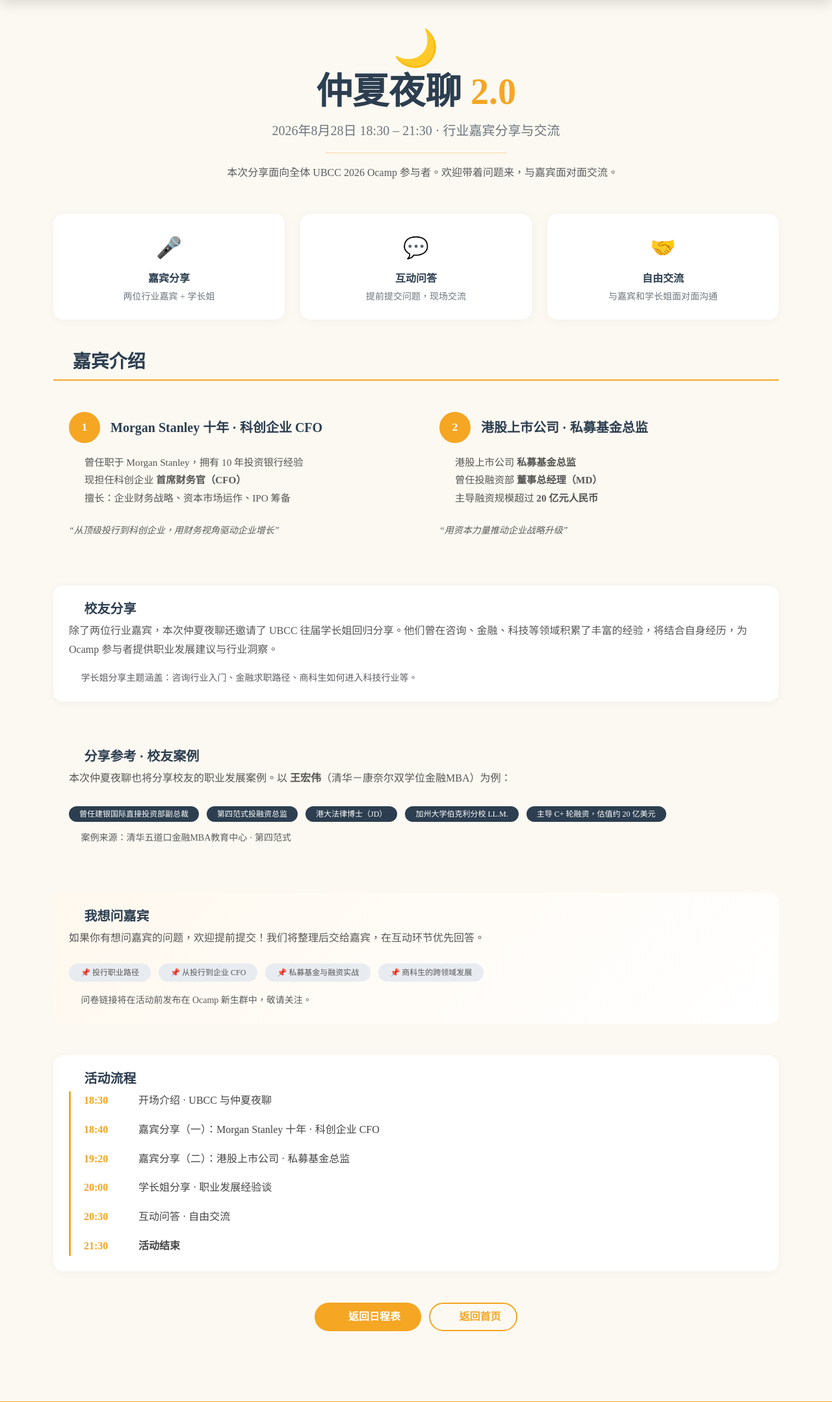
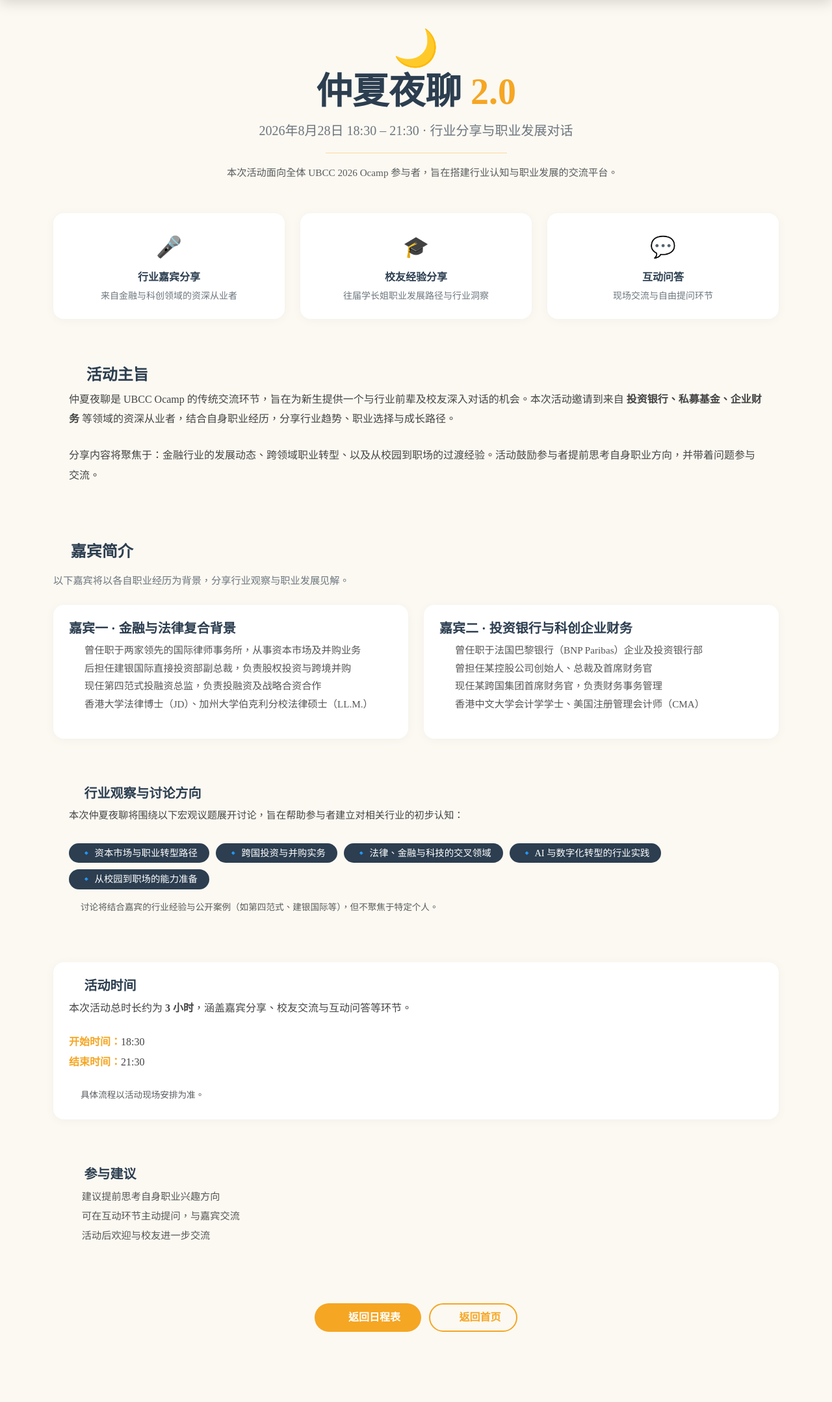
Before and after one commit to Destiny-maker520/UBCC, a Flask app: page /summer-chat in a window 1280 px wide. Shown: the part 83-2241 px from the top of the page at 65% size. Run offline with Flask 3, Linux system fonts and the light colour scheme.

Commit message:
Complete summer chat page with accurate guest info and simplified schedule

```diff
--- a/app/templates/summer_chat.html
+++ b/app/templates/summer_chat.html
@@ -2,17 +2,17 @@
 {% block content %}
 
 <div class="container py-5">
-    <!-- 页面头部 -->
+    <!-- ===== 页面头部 ===== -->
     <div class="text-center mb-5">
         <div style="font-size: 3.5rem; line-height: 1.2; color: var(--ubcc-dark);">🌙</div>
         <h1 class="display-4 fw-bold" style="color: var(--ubcc-dark);">
             仲夏夜聊 <span style="color: var(--ubcc-orange);">2.0</span>
         </h1>
-        <p class="fs-5 text-secondary mt-2">2026年8月28日 18:30 – 21:30 · 行业嘉宾分享与交流</p>
+        <p class="fs-5 text-secondary mt-2">2026年8月28日 18:30 – 21:30 · 行业分享与职业发展对话</p>
         <hr class="w-25 mx-auto" style="border-color: var(--ubcc-orange); opacity: 0.4;">
-        <p class="text-muted" style="max-width: 700px; margin: 0 auto; font-size: 1rem;">
+        <p class="text-muted" style="max-width: 700px; margin: 0 auto; font-size: 0.95rem;">
             <i class="fas fa-info-circle text-ubcc me-1"></i>
-            本次分享面向全体 UBCC 2026 Ocamp 参与者。欢迎带着问题来，与嘉宾面对面交流。
+            本次活动面向全体 UBCC 2026 Ocamp 参与者，旨在搭建行业认知与职业发展的交流平台。
         </p>
     </div>
 
@@ -21,148 +21,121 @@
         <div class="col-md-4">
             <div class="card border-0 rounded-4 p-4 text-center h-100" style="background: #ffffff; box-shadow: 0 2px 16px rgba(0,0,0,0.04); border-top: 4px solid var(--ubcc-orange);">
                 <div style="font-size: 2rem; margin-bottom: 0.5rem;">🎤</div>
-                <h6 class="fw-bold" style="color: var(--ubcc-dark);">嘉宾分享</h6>
-                <p class="text-secondary small" style="line-height: 1.6; margin-bottom: 0;">两位行业嘉宾 + 学长姐</p>
+                <h6 class="fw-bold" style="color: var(--ubcc-dark);">行业嘉宾分享</h6>
+                <p class="text-secondary small" style="line-height: 1.6; margin-bottom: 0;">来自金融与科创领域的资深从业者</p>
+            </div>
+        </div>
+        <div class="col-md-4">
+            <div class="card border-0 rounded-4 p-4 text-center h-100" style="background: #ffffff; box-shadow: 0 2px 16px rgba(0,0,0,0.04); border-top: 4px solid var(--ubcc-orange);">
+                <div style="font-size: 2rem; margin-bottom: 0.5rem;">🎓</div>
+                <h6 class="fw-bold" style="color: var(--ubcc-dark);">校友经验分享</h6>
+                <p class="text-secondary small" style="line-height: 1.6; margin-bottom: 0;">往届学长姐职业发展路径与行业洞察</p>
             </div>
         </div>
         <div class="col-md-4">
             <div class="card border-0 rounded-4 p-4 text-center h-100" style="background: #ffffff; box-shadow: 0 2px 16px rgba(0,0,0,0.04); border-top: 4px solid var(--ubcc-orange);">
                 <div style="font-size: 2rem; margin-bottom: 0.5rem;">💬</div>
                 <h6 class="fw-bold" style="color: var(--ubcc-dark);">互动问答</h6>
-                <p class="text-secondary small" style="line-height: 1.6; margin-bottom: 0;">提前提交问题，现场交流</p>
-            </div>
-        </div>
-        <div class="col-md-4">
-            <div class="card border-0 rounded-4 p-4 text-center h-100" style="background: #ffffff; box-shadow: 0 2px 16px rgba(0,0,0,0.04); border-top: 4px solid var(--ubcc-orange);">
-                <div style="font-size: 2rem; margin-bottom: 0.5rem;">🤝</div>
-                <h6 class="fw-bold" style="color: var(--ubcc-dark);">自由交流</h6>
-                <p class="text-secondary small" style="line-height: 1.6; margin-bottom: 0;">与嘉宾和学长姐面对面沟通</p>
+                <p class="text-secondary small" style="line-height: 1.6; margin-bottom: 0;">现场交流与自由提问环节</p>
             </div>
         </div>
     </div>
 
-    <!-- ===== 嘉宾介绍（正式学术风格） ===== -->
-    <h3 class="fw-bold mb-4" style="color: var(--ubcc-dark); border-bottom: 2px solid var(--ubcc-orange); padding-bottom: 10px;">
-        <i class="fas fa-user-tie text-ubcc me-2"></i>嘉宾介绍
-    </h3>
+    <!-- ===== 活动主旨 ===== -->
+    <div class="card border-0 rounded-4 p-4 mb-5" style="background: #fcf9f2; border-left: 4px solid var(--ubcc-orange);">
+        <h4 class="fw-bold" style="color: var(--ubcc-dark);">
+            <i class="fas fa-bullseye text-ubcc me-2"></i>活动主旨
+        </h4>
+        <p style="color: #444; line-height: 1.9; font-size: 1rem;">
+            仲夏夜聊是 UBCC Ocamp 的传统交流环节，旨在为新生提供一个与行业前辈及校友深入对话的机会。本次活动邀请到来自 <strong>投资银行、私募基金、企业财务</strong> 等领域的资深从业者，结合自身职业经历，分享行业趋势、职业选择与成长路径。
+        </p>
+        <p style="color: #444; line-height: 1.9; font-size: 1rem; margin-top: 10px;">
+            分享内容将聚焦于：金融行业的发展动态、跨领域职业转型、以及从校园到职场的过渡经验。活动鼓励参与者提前思考自身职业方向，并带着问题参与交流。
+        </p>
+    </div>
+
+    <!-- ===== 嘉宾简介（基于你提供的资料） ===== -->
+    <h4 class="fw-bold mb-3" style="color: var(--ubcc-dark);">
+        <i class="fas fa-user-tie text-ubcc me-2"></i>嘉宾简介
+    </h4>
+    <p class="text-secondary mb-4" style="font-size: 0.95rem;">以下嘉宾将以各自职业经历为背景，分享行业观察与职业发展见解。</p>
 
     <div class="row g-4 mb-5">
-        <!-- 嘉宾一 -->
+        <!-- 嘉宾一：金融与法律背景（基于微信文章） -->
         <div class="col-md-6">
-            <div class="card border-0 rounded-4 p-4 h-100" style="background: #fcf9f2; border-left: 4px solid var(--ubcc-orange);">
-                <div class="d-flex align-items-center gap-3 mb-3">
-                    <div style="width: 48px; height: 48px; background: var(--ubcc-orange); border-radius: 50%; display: flex; align-items: center; justify-content: center; color: #fff; font-weight: 700; font-size: 1.1rem;">1</div>
-                    <h5 class="fw-bold mb-0" style="color: var(--ubcc-dark);">Morgan Stanley 十年 · 科创企业 CFO</h5>
-                </div>
+            <div class="card border-0 rounded-4 p-4 h-100" style="background: #ffffff; box-shadow: 0 2px 16px rgba(0,0,0,0.04); border-top: 4px solid var(--ubcc-orange);">
+                <h5 class="fw-bold" style="color: var(--ubcc-dark);">嘉宾一 · 金融与法律复合背景</h5>
                 <ul style="list-style-type: none; padding-left: 0; line-height: 1.8; color: #555; font-size: 0.95rem;">
-                    <li><i class="fas fa-briefcase text-ubcc me-2" style="width: 16px;"></i>曾任职于 Morgan Stanley，拥有 10 年投资银行经验</li>
-                    <li><i class="fas fa-arrow-right text-ubcc me-2" style="width: 16px;"></i>现担任科创企业 <strong>首席财务官（CFO）</strong></li>
-                    <li><i class="fas fa-arrow-right text-ubcc me-2" style="width: 16px;"></i>擅长：企业财务战略、资本市场运作、IPO 筹备</li>
+                    <li><i class="fas fa-briefcase text-ubcc me-2" style="width: 16px;"></i>曾任职于两家领先的国际律师事务所，从事资本市场及并购业务</li>
+                    <li><i class="fas fa-arrow-right text-ubcc me-2" style="width: 16px;"></i>后担任建银国际直接投资部副总裁，负责股权投资与跨境并购</li>
+                    <li><i class="fas fa-arrow-right text-ubcc me-2" style="width: 16px;"></i>现任第四范式投融资总监，负责投融资及战略合资合作</li>
+                    <li><i class="fas fa-graduation-cap text-ubcc me-2" style="width: 16px;"></i>香港大学法律博士（JD）、加州大学伯克利分校法律硕士（LL.M.）</li>
                 </ul>
-                <p class="text-muted small mt-2 mb-0" style="font-style: italic;">“从顶级投行到科创企业，用财务视角驱动企业增长”</p>
             </div>
         </div>
-
-        <!-- 嘉宾二 -->
+        <!-- 嘉宾二：投资银行与科创企业财务（基于图片文档） -->
         <div class="col-md-6">
-            <div class="card border-0 rounded-4 p-4 h-100" style="background: #fcf9f2; border-left: 4px solid var(--ubcc-orange);">
-                <div class="d-flex align-items-center gap-3 mb-3">
-                    <div style="width: 48px; height: 48px; background: var(--ubcc-orange); border-radius: 50%; display: flex; align-items: center; justify-content: center; color: #fff; font-weight: 700; font-size: 1.1rem;">2</div>
-                    <h5 class="fw-bold mb-0" style="color: var(--ubcc-dark);">港股上市公司 · 私募基金总监</h5>
-                </div>
+            <div class="card border-0 rounded-4 p-4 h-100" style="background: #ffffff; box-shadow: 0 2px 16px rgba(0,0,0,0.04); border-top: 4px solid var(--ubcc-orange);">
+                <h5 class="fw-bold" style="color: var(--ubcc-dark);">嘉宾二 · 投资银行与科创企业财务</h5>
                 <ul style="list-style-type: none; padding-left: 0; line-height: 1.8; color: #555; font-size: 0.95rem;">
-                    <li><i class="fas fa-briefcase text-ubcc me-2" style="width: 16px;"></i>港股上市公司 <strong>私募基金总监</strong></li>
-                    <li><i class="fas fa-arrow-right text-ubcc me-2" style="width: 16px;"></i>曾任投融资部 <strong>董事总经理（MD）</strong></li>
-                    <li><i class="fas fa-arrow-right text-ubcc me-2" style="width: 16px;"></i>主导融资规模超过 <strong>20 亿元人民币</strong></li>
+                    <li><i class="fas fa-briefcase text-ubcc me-2" style="width: 16px;"></i>曾任职于法国巴黎银行（BNP Paribas）企业及投资银行部</li>
+                    <li><i class="fas fa-arrow-right text-ubcc me-2" style="width: 16px;"></i>曾担任某控股公司创始人、总裁及首席财务官</li>
+                    <li><i class="fas fa-arrow-right text-ubcc me-2" style="width: 16px;"></i>现任某跨国集团首席财务官，负责财务事务管理</li>
+                    <li><i class="fas fa-graduation-cap text-ubcc me-2" style="width: 16px;"></i>香港中文大学会计学学士、美国注册管理会计师（CMA）</li>
                 </ul>
-                <p class="text-muted small mt-2 mb-0" style="font-style: italic;">“用资本力量推动企业战略升级”</p>
             </div>
         </div>
     </div>
 
-    <!-- ===== 校友分享 ===== -->
-    <div class="card border-0 rounded-4 p-4 mb-5" style="background: #ffffff; box-shadow: 0 2px 16px rgba(0,0,0,0.04);">
+    <!-- ===== 行业观察与讨论方向（替代重复的校友案例） ===== -->
+    <div class="card border-0 rounded-4 p-4 mb-5" style="background: #fcf9f2; border-left: 4px solid var(--ubcc-orange);">
         <h5 class="fw-bold" style="color: var(--ubcc-dark);">
-            <i class="fas fa-graduation-cap text-ubcc me-2"></i>校友分享
+            <i class="fas fa-chart-line text-ubcc me-2"></i>行业观察与讨论方向
         </h5>
-        <p style="color: #555; line-height: 1.8; font-size: 1rem;">
-            除了两位行业嘉宾，本次仲夏夜聊还邀请了 UBCC 往届学长姐回归分享。他们曾在咨询、金融、科技等领域积累了丰富的经验，将结合自身经历，为 Ocamp 参与者提供职业发展建议与行业洞察。
+        <p style="color: #444; line-height: 1.9; font-size: 0.95rem;">
+            本次仲夏夜聊将围绕以下宏观议题展开讨论，旨在帮助参与者建立对相关行业的初步认知：
         </p>
-        <p class="text-muted small mb-0">
-            <i class="fas fa-users me-1"></i> 学长姐分享主题涵盖：咨询行业入门、金融求职路径、商科生如何进入科技行业等。
+        <div style="display: flex; flex-wrap: wrap; gap: 10px; margin-top: 12px;">
+            <span class="badge" style="background: #2C3E50; color: #fff; padding: 8px 18px; border-radius: 50px; font-weight: 400; font-size: 0.9rem;">🔹 资本市场与职业转型路径</span>
+            <span class="badge" style="background: #2C3E50; color: #fff; padding: 8px 18px; border-radius: 50px; font-weight: 400; font-size: 0.9rem;">🔹 跨国投资与并购实务</span>
+            <span class="badge" style="background: #2C3E50; color: #fff; padding: 8px 18px; border-radius: 50px; font-weight: 400; font-size: 0.9rem;">🔹 法律、金融与科技的交叉领域</span>
+            <span class="badge" style="background: #2C3E50; color: #fff; padding: 8px 18px; border-radius: 50px; font-weight: 400; font-size: 0.9rem;">🔹 AI 与数字化转型的行业实践</span>
+            <span class="badge" style="background: #2C3E50; color: #fff; padding: 8px 18px; border-radius: 50px; font-weight: 400; font-size: 0.9rem;">🔹 从校园到职场的能力准备</span>
+        </div>
+        <p class="text-muted small mt-3 mb-0" style="font-size: 0.85rem;">
+            <i class="fas fa-info-circle me-1"></i>
+            讨论将结合嘉宾的行业经验与公开案例（如第四范式、建银国际等），但不聚焦于特定个人。
         </p>
     </div>
 
-    <!-- ===== 王宏伟案例：分享参考（精简呈现） ===== -->
-    <div class="card border-0 rounded-4 p-4 mb-5" style="background: #fcf9f2; border: 1px solid #f0e6d8;">
+    <!-- ===== 活动时间 ===== -->
+    <div class="card border-0 rounded-4 p-4 mb-5" style="background: #ffffff; box-shadow: 0 2px 16px rgba(0,0,0,0.04);">
         <h5 class="fw-bold" style="color: var(--ubcc-dark);">
-            <i class="fas fa-lightbulb text-ubcc me-2"></i>分享参考 · 校友案例
+            <i class="fas fa-clock text-ubcc me-2"></i>活动时间
         </h5>
-        <p style="color: #555; line-height: 1.8; font-size: 1rem;">
-            本次仲夏夜聊也将分享校友的职业发展案例。以 <strong>王宏伟</strong>（清华－康奈尔双学位金融MBA）为例：
+        <p style="color: #444; line-height: 1.9; font-size: 1rem;">
+            本次活动总时长约为 <strong>3 小时</strong>，涵盖嘉宾分享、校友交流与互动问答等环节。
         </p>
-        <div style="display: flex; flex-wrap: wrap; gap: 12px; margin: 12px 0;">
-            <span class="badge" style="background: #2C3E50; color: #fff; padding: 6px 16px; border-radius: 50px; font-weight: 400;">曾任建银国际直接投资部副总裁</span>
-            <span class="badge" style="background: #2C3E50; color: #fff; padding: 6px 16px; border-radius: 50px; font-weight: 400;">第四范式投融资总监</span>
-            <span class="badge" style="background: #2C3E50; color: #fff; padding: 6px 16px; border-radius: 50px; font-weight: 400;">港大法律博士（JD）</span>
-            <span class="badge" style="background: #2C3E50; color: #fff; padding: 6px 16px; border-radius: 50px; font-weight: 400;">加州大学伯克利分校 LL.M.</span>
-            <span class="badge" style="background: #2C3E50; color: #fff; padding: 6px 16px; border-radius: 50px; font-weight: 400;">主导 C+ 轮融资，估值约 20 亿美元</span>
-        </div>
-        <p class="text-muted small mb-0">
-            <i class="fas fa-link me-1"></i> 案例来源：清华五道口金融MBA教育中心 · 第四范式
+        <p style="color: #444; line-height: 1.9; font-size: 1rem; margin-top: 6px;">
+            <span class="fw-bold" style="color: var(--ubcc-orange);">开始时间：</span>18:30<br>
+            <span class="fw-bold" style="color: var(--ubcc-orange);">结束时间：</span>21:30
+        </p>
+        <p class="text-muted small mt-2 mb-0" style="font-size: 0.85rem;">
+            <i class="fas fa-info-circle me-1"></i>
+            具体流程以活动现场安排为准。
         </p>
     </div>
 
-    <!-- ===== 互动环节 ===== -->
-    <div class="card border-0 rounded-4 p-4 mb-5" style="background: linear-gradient(135deg, #fff8ee 0%, #ffffff 100%); border: 2px dashed var(--ubcc-orange);">
+    <!-- ===== 参与建议 ===== -->
+    <div class="card border-0 rounded-4 p-4 mb-5" style="background: #fcf9f2; border: 1px solid #f0e6d8;">
         <h5 class="fw-bold" style="color: var(--ubcc-dark);">
-            <i class="fas fa-question-circle text-ubcc me-2"></i>我想问嘉宾
+            <i class="fas fa-lightbulb text-ubcc me-2"></i>参与建议
         </h5>
-        <p style="color: #555; line-height: 1.8; font-size: 1rem;">
-            如果你有想问嘉宾的问题，欢迎提前提交！我们将整理后交给嘉宾，在互动环节优先回答。
-        </p>
-        <div style="display: flex; flex-wrap: wrap; gap: 12px; margin-top: 8px;">
-            <span class="badge" style="background: #e8ecf1; color: #555; padding: 8px 18px; border-radius: 50px; font-weight: 400;">📌 投行职业路径</span>
-            <span class="badge" style="background: #e8ecf1; color: #555; padding: 8px 18px; border-radius: 50px; font-weight: 400;">📌 从投行到企业 CFO</span>
-            <span class="badge" style="background: #e8ecf1; color: #555; padding: 8px 18px; border-radius: 50px; font-weight: 400;">📌 私募基金与融资实战</span>
-            <span class="badge" style="background: #e8ecf1; color: #555; padding: 8px 18px; border-radius: 50px; font-weight: 400;">📌 商科生的跨领域发展</span>
-        </div>
-        <p class="text-muted small mt-3 mb-0">
-            <i class="fas fa-edit me-1"></i> 问卷链接将在活动前发布在 Ocamp 新生群中，敬请关注。
-        </p>
-    </div>
-
-    <!-- ===== 活动流程 ===== -->
-    <div class="card border-0 rounded-4 p-4 mb-5" style="background: #ffffff; box-shadow: 0 2px 16px rgba(0,0,0,0.04);">
-        <h5 class="fw-bold" style="color: var(--ubcc-dark);">
-            <i class="fas fa-clock text-ubcc me-2"></i>活动流程
-        </h5>
-        <div style="position: relative; padding-left: 20px; border-left: 3px solid var(--ubcc-orange);">
-            <div class="mb-3">
-                <span class="fw-bold text-ubcc" style="display:inline-block;width:80px;">18:30</span>
-                <span style="color: #444;">开场介绍 · UBCC 与仲夏夜聊</span>
-            </div>
-            <div class="mb-3">
-                <span class="fw-bold text-ubcc" style="display:inline-block;width:80px;">18:40</span>
-                <span style="color: #444;">嘉宾分享（一）：Morgan Stanley 十年 · 科创企业 CFO</span>
-            </div>
-            <div class="mb-3">
-                <span class="fw-bold text-ubcc" style="display:inline-block;width:80px;">19:20</span>
-                <span style="color: #444;">嘉宾分享（二）：港股上市公司 · 私募基金总监</span>
-            </div>
-            <div class="mb-3">
-                <span class="fw-bold text-ubcc" style="display:inline-block;width:80px;">20:00</span>
-                <span style="color: #444;">学长姐分享 · 职业发展经验谈</span>
-            </div>
-            <div class="mb-3">
-                <span class="fw-bold text-ubcc" style="display:inline-block;width:80px;">20:30</span>
-                <span style="color: #444;">互动问答 · 自由交流</span>
-            </div>
-            <div>
-                <span class="fw-bold text-ubcc" style="display:inline-block;width:80px;">21:30</span>
-                <span style="color: #444;"><strong>活动结束</strong></span>
-            </div>
-        </div>
+        <ul style="list-style-type: none; padding-left: 0; line-height: 2; color: #555; font-size: 0.95rem;">
+            <li><i class="fas fa-check-circle text-ubcc me-2"></i>建议提前思考自身职业兴趣方向</li>
+            <li><i class="fas fa-check-circle text-ubcc me-2"></i>可在互动环节主动提问，与嘉宾交流</li>
+            <li><i class="fas fa-check-circle text-ubcc me-2"></i>活动后欢迎与校友进一步交流</li>
+        </ul>
     </div>
 
     <!-- ===== 底部导航 ===== -->
```
